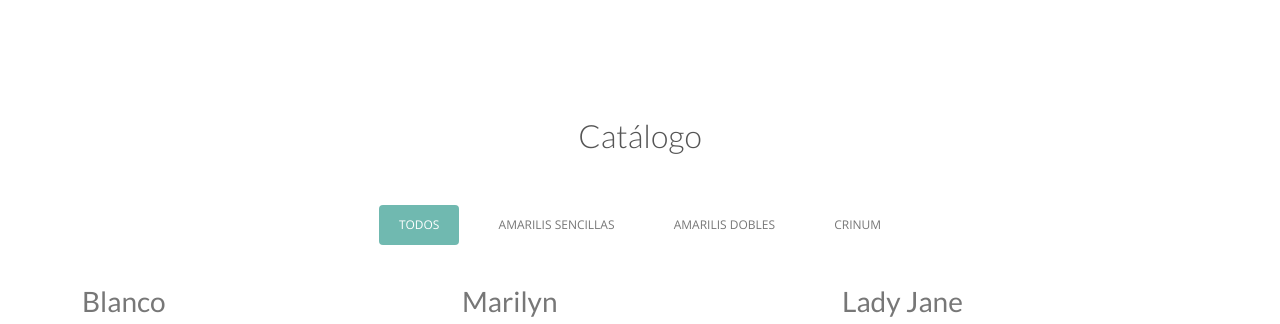
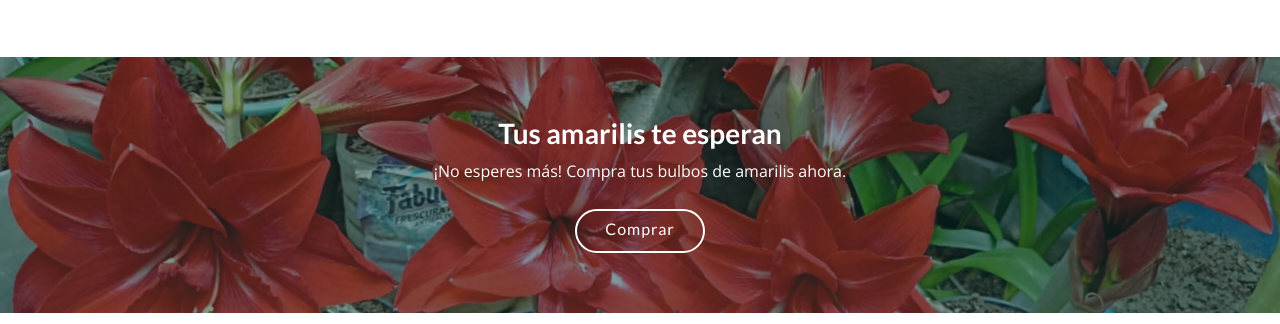
Before and after one commit to irmalop/amarilisoaxaca, a plain HTML site: page index.html in a window 1280 px wide. Shown: the part 1242-1566 px from the top of the page. Drawn offline with nearby package versions, Linux system fonts and the light colour scheme; a script that the page names is missing.

Commit message:
cambiando imagenes marilyn, call to action

```diff
--- a/assets/css/style.css
+++ b/assets/css/style.css
@@ -572,7 +572,7 @@ section {
 # Call To Action
 --------------------------------------------------------------*/
 .call-to-action {
-  background: linear-gradient(rgba(1, 41, 42, 0.5), rgba(7, 56, 57, 0.5)), url("../img/call-to-action-bg.jpg") fixed center center;
+  background: linear-gradient(rgba(1, 41, 42, 0.5), rgba(7, 56, 57, 0.5)), url("../img/call.jpg") fixed center center;
   background-size: cover;
   padding: 60px 0;
 }
@@ -602,8 +602,8 @@ section {
 }
 
 .call-to-action .cta-btn:hover {
-  background: #70b9b0;
-  border: 2px solid #70b9b0;
+  background: #e06a7a;
+  border: 2px solid #e06a7a;
 }
 
 /*--------------------------------------------------------------
--- a/index.html
+++ b/index.html
@@ -173,17 +173,17 @@
     </section>End Services Section -->
 
     <!-- ======= Call To Action Section ======= -->
-    <!-- <section class="call-to-action">
+    <section class="call-to-action">
       <div class="container">
 
         <div class="text-center">
-          <h3>Call To Action</h3>
-          <p> Duis aute irure dolor in reprehenderit in voluptate velit esse cillum dolore eu fugiat nulla pariatur. Excepteur sint occaecat cupidatat non proident, sunt in culpa qui officia deserunt mollit anim id est laborum.</p>
-          <a class="cta-btn" href="#">Call To Action</a>
+          <h3>Tus amarilis te esperan</h3>
+          <p> ¡No esperes más! Compra tus bulbos de amarilis ahora.</p>
+          <a class="cta-btn" href="https://wa.me/529516541721?text=Hola%20quiero%hacer%20mi%20pedido%20de%20amarilis">Comprar</a>
         </div>
 
       </div>
-    </section> -->
+    </section>
     <!-- End Call To Action Section -->
 
     <!-- ======= Our Portfolio Section ======= -->
```
Also changed, not shown: assets/img/call.jpg (added), assets/img/portfolio/marilyn-min.jpg, assets/img/portfolio/orange.jpg.
